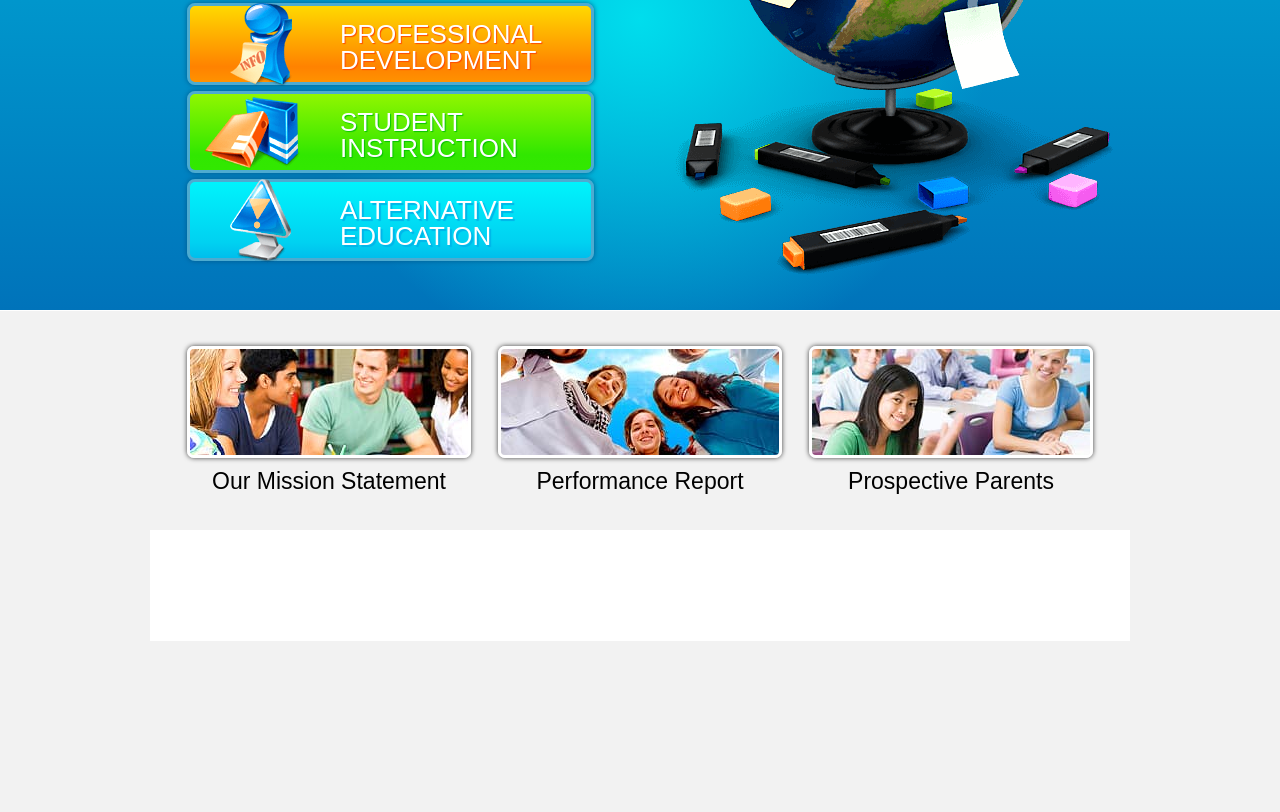
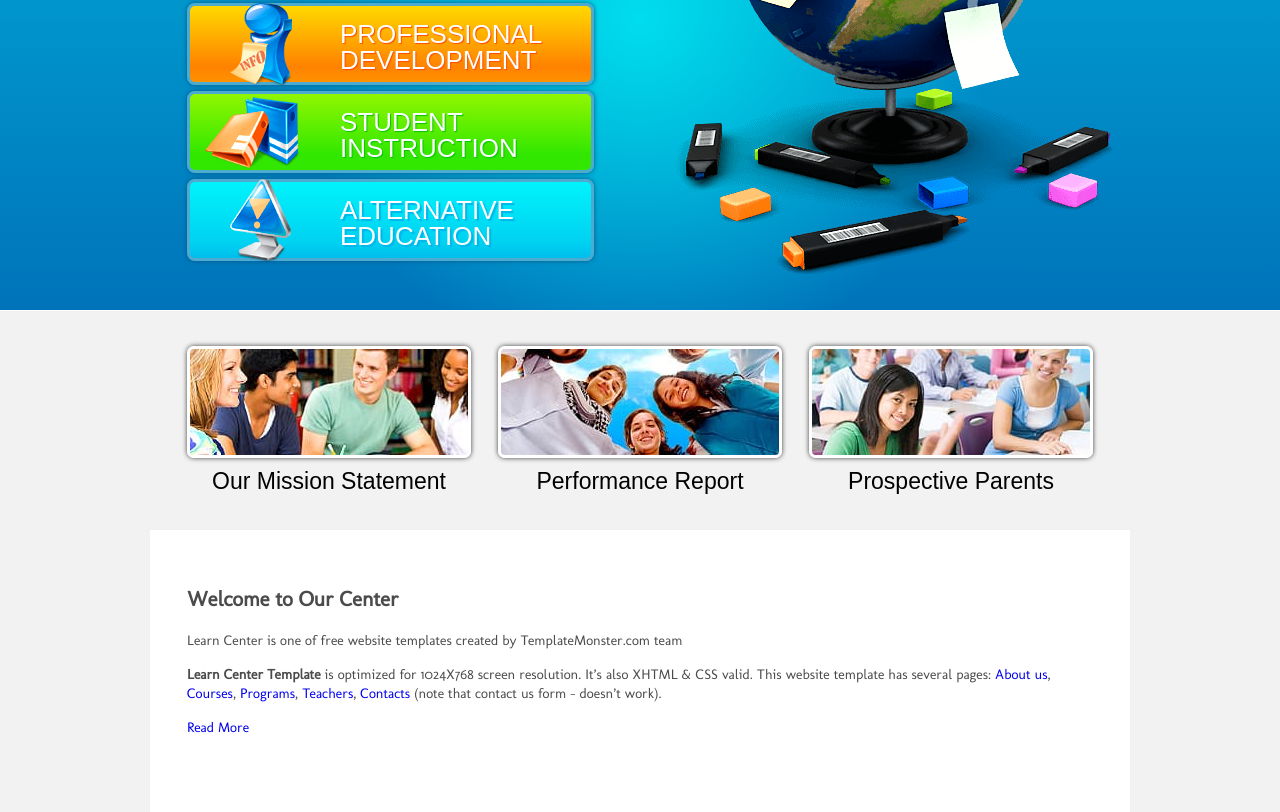
Before and after one commit to milevsky76/learncenter, a plain HTML site: page index.html in a window 1280 px wide. Shown: the part 336-1148 px from the top of the page. Before the commit the page ends 977 px from the top, so only its background shows below. Drawn offline with Linux system fonts and the light colour scheme; a web font is replaced by a local one.

Commit message:
Добавление структуры welcome

```diff
--- a/index.html
+++ b/index.html
@@ -112,7 +112,22 @@
         <div class="external-container">
             <div class="our-center__inner">
                 <div class="our-center__row1">
+                    <section class="welcome">
+                        <h2 class="welcome__title">Welcome to Our Center</h2>
 
+                        <p class="welcome__text">Learn Center is one of free website templates created by
+                            TemplateMonster.com team</p>
+
+                        <p class="welcome__news news"><b class="news_bold">Learn Center Template</b> is optimized for
+                            1024X768 screen resolution. It’s
+                            also XHTML & CSS valid. This website template has several pages: <a href="#"
+                                class="news__link">About us</a>, <a href="#" class="news__link">Courses</a>,
+                            <a href="#" class="news__link">Programs</a>, <a href="#" class="news__link">Teachers</a>, <a
+                                href="#" class="news__link">Contacts</a> (note that contact us form – doesn’t work).</p>
+
+                        <a href="#" class="welcome__link link">Read More</a>
+                    </section>
+                    <!-- /.welcome -->
                 </div>
             </div>
         </div>
```
